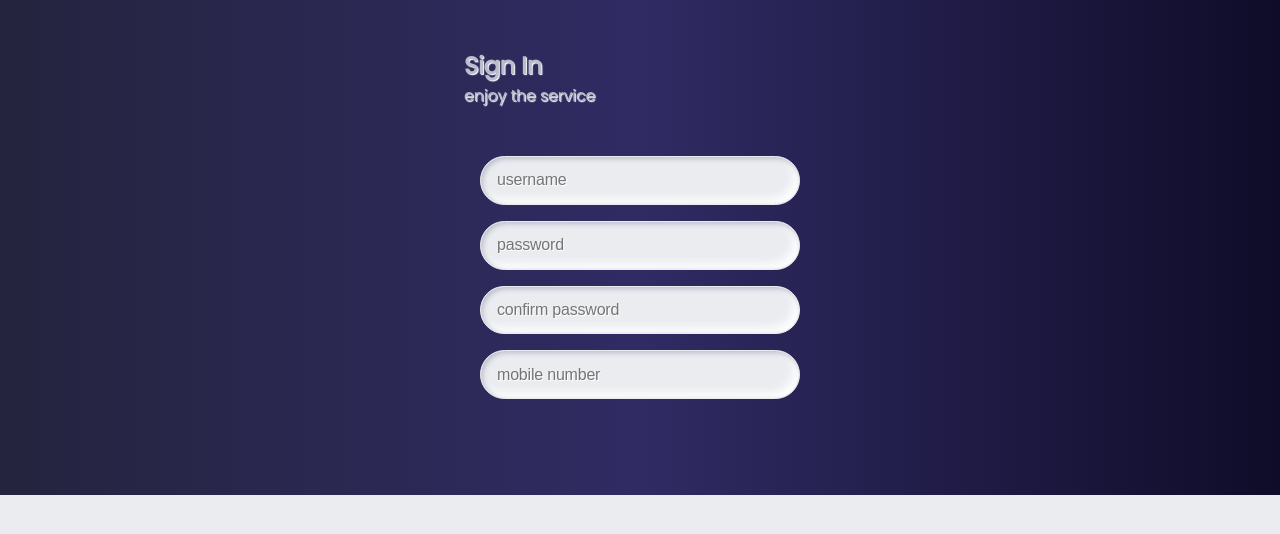
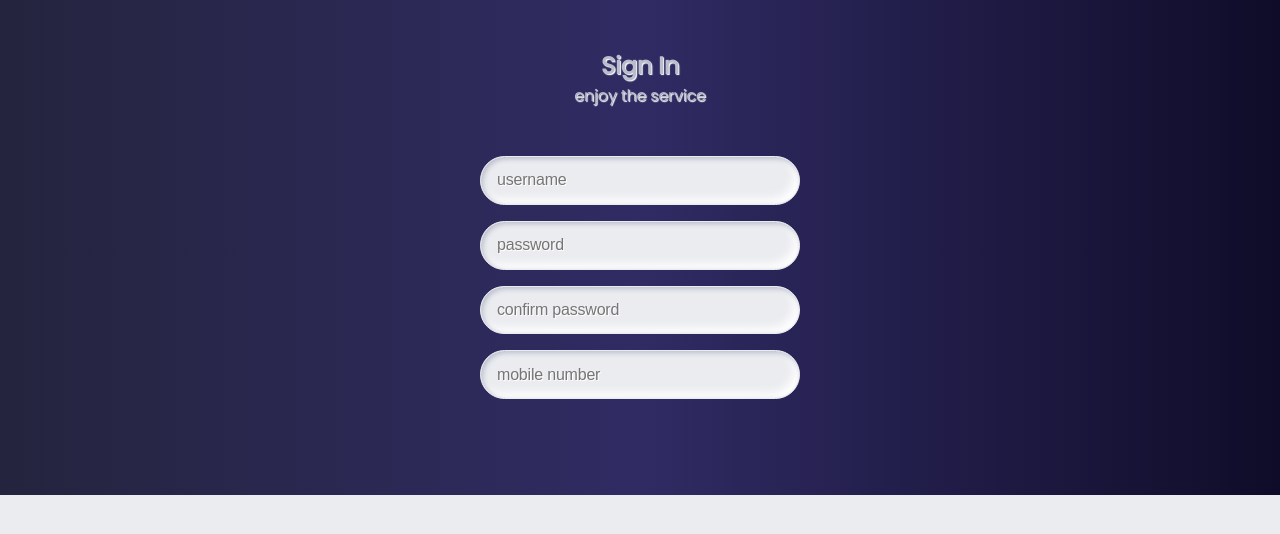
Before and after one commit to Rustam200391/registration_form, a React (Create React App) app: page / in a window 1280 px wide. Shown: the top 534 px of the page. Built offline with nearby package versions, Linux system fonts and the light colour scheme.

Commit message:
working with text commit

```diff
--- a/src/App.css
+++ b/src/App.css
@@ -25,6 +25,7 @@ body{
   display:flex;
   align-items: center;
   justify-content: center;
+  text-align: center;
   /* border: 1px solid #e9ecef;
   border-radius: 5px; */
   /* box-shadow: 1px 3px 10px #e9ecef; */
--- a/src/Form/style.scss
+++ b/src/Form/style.scss
@@ -14,6 +14,10 @@ body, p, input, select, textarea, button {
     font-size: $ruler;
 }
 
+
+h2 {
+  text-align: center;
+}
 // animation on the title
 
 .alert-enter {
```
